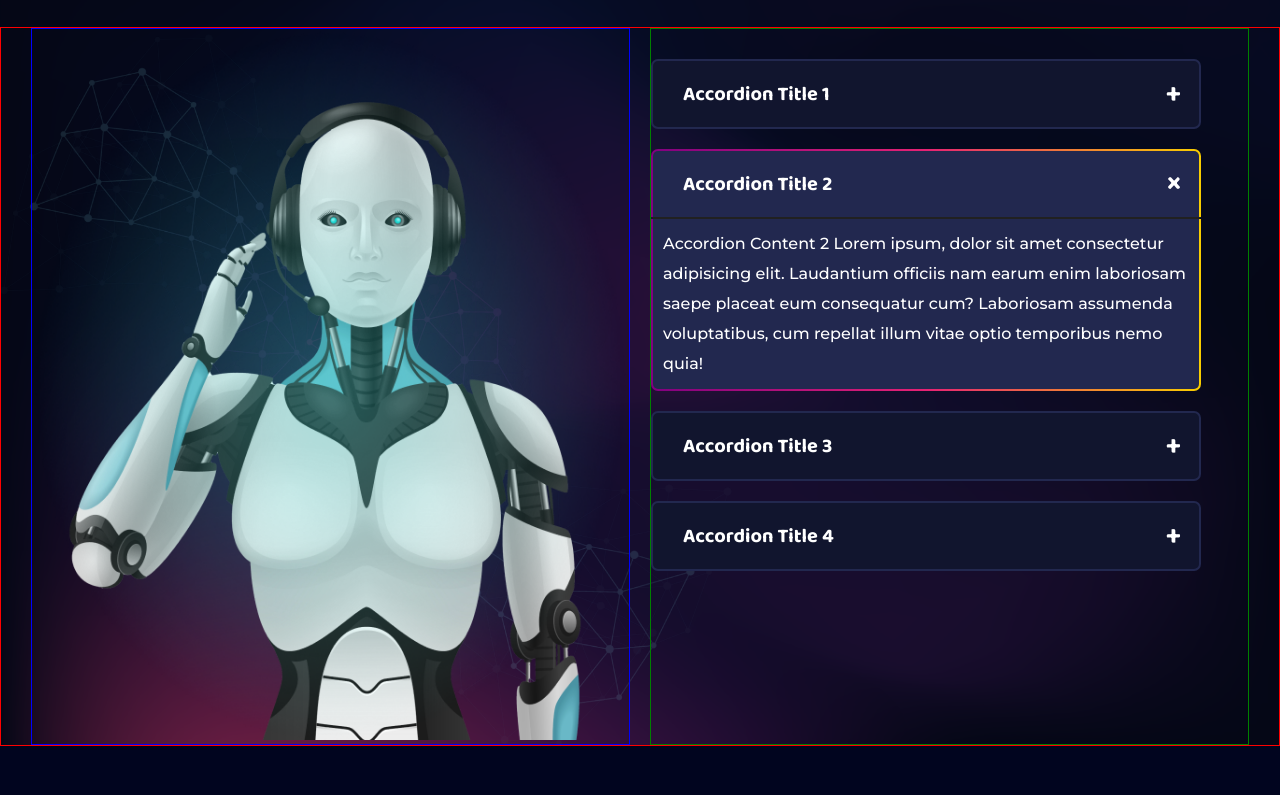
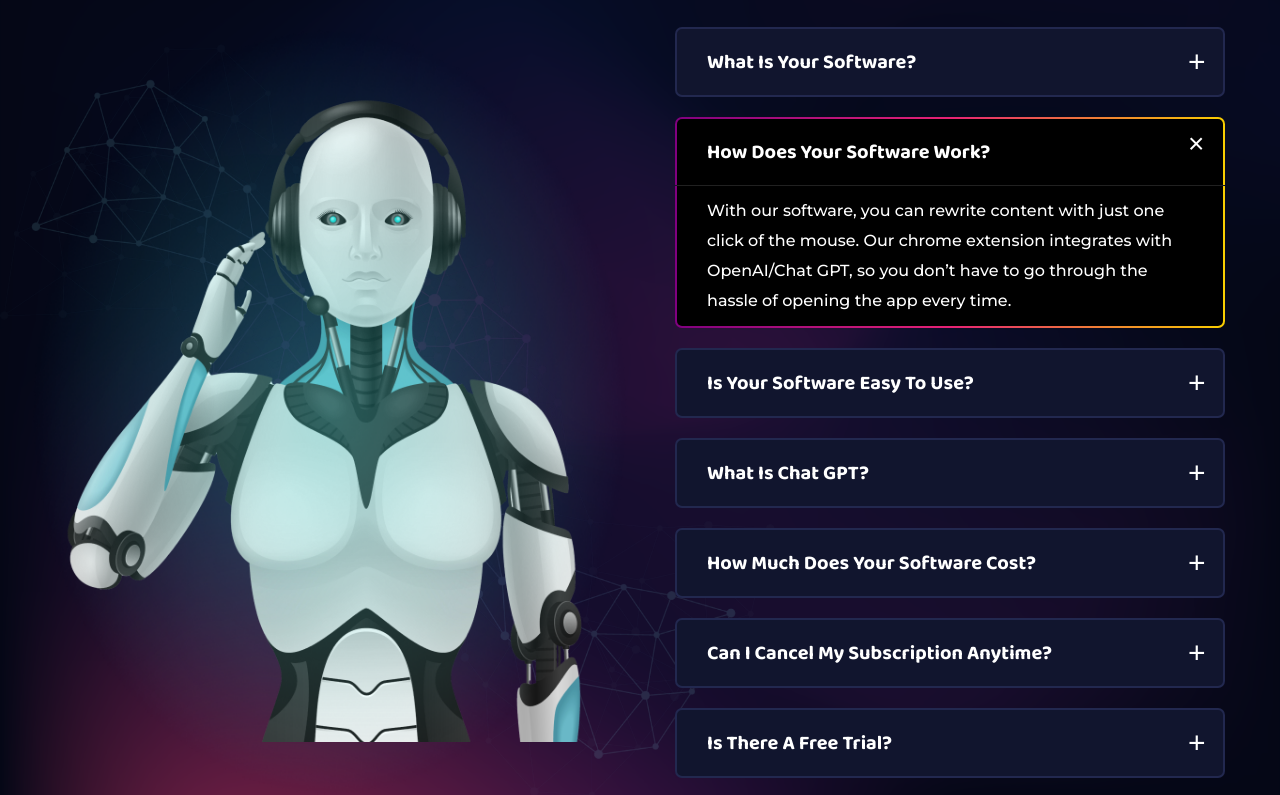
Before and after one commit to webfaisalbd/second_brain, a plain HTML site: page index.html in a window 1280 px wide. Shown: the part 3285-4080 px from the top of the page. Drawn offline with Linux system fonts and the light colour scheme; files whose address does not match are found by name.

Commit message:
accordion works on got-question section

```diff
--- a/index.html
+++ b/index.html
@@ -236,40 +236,37 @@
                     <div class="faq-container">
                         <div class="accordion">
                             <div class="accordion-item">
-                                <div class="accordion-title">Accordion Title 1</div>
-                                <div class="accordion-content">Accordion Content 1 Lorem ipsum dolor sit amet
-                                    consectetur adipisicing elit.
-                                    Hic
-                                    placeat maiores porro architecto repellendus? Numquam modi, voluptatibus laboriosam
-                                    cupiditate earum
-                                    nobis
-                                    accusamus quam temporibus deleniti vitae ipsam rem ratione assumenda.</div>
+                                <div class="accordion-title">What is your software?</div>
+                                <div class="accordion-content">Our software for a browser is a small software program that extends the functionality of a web browser. These extensions, also known as add-ons or plugins, are designed to customize and enhance the browsing experience by adding new features or modifying existing ones within the browser environment.</div>
                             </div>
                             <div class="accordion-item active">
-                                <div class="accordion-title">Accordion Title 2</div>
-                                <div class="accordion-content">Accordion Content 2 Lorem ipsum, dolor sit amet
-                                    consectetur adipisicing elit.
-                                    Laudantium officiis nam earum enim laboriosam saepe placeat eum consequatur cum?
-                                    Laboriosam assumenda
-                                    voluptatibus, cum repellat illum vitae optio temporibus nemo quia!</div>
+                                <div class="accordion-title">How does your software work?</div>
+                                <div class="accordion-content">With our software, you can rewrite content with just one
+                                    click of the mouse. Our chrome extension integrates with OpenAI/Chat GPT, so you
+                                    don’t have to go through the hassle of opening the app every time.</div>
                             </div>
                             <div class="accordion-item">
-                                <div class="accordion-title">Accordion Title 3</div>
-                                <div class="accordion-content">Accordion Content 3 Lorem ipsum dolor sit amet
-                                    consectetur adipisicing elit.
-                                    Provident ad cumque minima sed consequatur quod at? Laborum reprehenderit eos esse,
-                                    voluptatum vitae
-                                    ipsam?
-                                    Soluta quo et, cum consequatur maxime magnam!</div>
+                                <div class="accordion-title">Is your software easy to use?</div>
+                                <div class="accordion-content">Browser extension software is generally designed to be user-friendly and easy to use. Installing an extension usually involves a few clicks. Users can typically find and add extensions from their browser's extension store by clicking a button to install.</div>
                             </div>
                             <div class="accordion-item">
-                                <div class="accordion-title">Accordion Title 4</div>
-                                <div class="accordion-content">Accordion Content 4 Lorem ipsum dolor sit amet
-                                    consectetur adipisicing elit.
-                                    Provident ad cumque minima sed consequatur quod at? Laborum reprehenderit eos esse,
-                                    voluptatum vitae
-                                    ipsam?
-                                    Soluta quo et, cum consequatur maxime magnam!</div>
+                                <div class="accordion-title">What is Chat GPT?</div>
+                                <div class="accordion-content">ChatGPT is a conversational AI model developed by OpenAI. It's based on the GPT (Generative Pre-trained Transformer) architecture, specifically designed to understand and generate human-like text based on the input it receives.</div>
+                            </div>
+                            <div class="accordion-item">
+                                <div class="accordion-title">How much does your software cost?</div>
+                                <div class="accordion-content">The pricing model for browser extensions varies based on their complexity, the value they provide, ongoing support, and the target audience. Users can explore extension stores like the Chrome Web Store, Firefox Add-ons, or others to find a range of free and paid extensions.</div>
+                            </div>
+                            <div class="accordion-item">
+                                <div class="accordion-title">Can I cancel my subscription anytime?</div>
+                                <div class="accordion-content">The ability to cancel a subscription at any time after signing up for a service can depend on the specific service and the terms and conditions of the subscription.
+                                    Most of the cases, services may allow subscribers to cancel their subscriptions at any time with no penalties or fees.</div>
+                            </div>
+                            <div class="accordion-item">
+                                <div class="accordion-title">Is there a free trial?</div>
+                                <div class="accordion-content">Free trials typically grant access to all or most features of the extension for a set period, such as 7 days, 14 days, or a month.
+                                    You might be required to sign up or create an account to activate the free trial.
+                                    </div>
                             </div>
                         </div>
                     </div>
--- a/style/style.css
+++ b/style/style.css
@@ -288,6 +288,7 @@ p {
     display: grid;
     grid-template-columns: repeat(2, 1fr);
     gap: 40px;
+    justify-content: center;
 
     .content {
 
@@ -304,6 +305,7 @@ p {
             line-height: 30px;
             font-family: 'Montserrat', sans-serif;
             margin-bottom: 30px;
+            width: 100%;
         }
     }
 
@@ -463,7 +465,7 @@ p {
     padding-top: 5%;
     display: flex;
     align-items: center;
-    z-index: -1;
+    /* z-index: -1; */
 
     .got-question-bg {
         position: absolute;
@@ -525,7 +527,6 @@ p {
     }
 
     .item-box-container {
-        border: 1px solid red;
         margin-top: 30px;
         display: grid;
         padding: 0 30px;
@@ -533,7 +534,6 @@ p {
         gap: 20px;
 
         .robot {
-            border: 1px solid blue;
             position: relative;
 
             .img {
@@ -550,14 +550,14 @@ p {
         }
 
         .faq-container {
-            border: 1px solid green;
+            width: 100%;
 
-
-            /* .accordion {
+            .accordion {
                 margin-top: 30px;
                 font-family: Arial, Helvetica, sans-serif;
                 max-width: 550px;
                 width: 100%;
+                margin: auto;
             }
 
             .accordion-item {
@@ -587,9 +587,13 @@ p {
             .accordion-title::before {
                 content: '+';
                 position: absolute;
-                top: 18%;
+                top: 25%;
                 right: 20px;
-                font-size: 28px;
+                font-size: 30px;
+                font-weight: 400;
+                font-family: sans-serif;
+                height: 17px;
+                width: 17px;
             }
 
             .accordion-content {
@@ -602,7 +606,7 @@ p {
                 line-height: 30px;
 
                 display: none;
-                padding: 10px;
+                padding: 10px 30px;
                 background: #000;
             }
 
@@ -624,7 +628,7 @@ p {
                 border-top: 2px solid transparent;
                 border-left: 2px solid transparent;
                 border-right: 2px solid transparent;
-                background: linear-gradient(#22284F, #22284F) padding-box,
+                background: linear-gradient(#000, #000) padding-box,
                     linear-gradient(to right, #800080, #E62274, #F9CE00) border-box;
                 border-top-left-radius: 7px;
                 border-top-right-radius: 7px;
@@ -637,12 +641,12 @@ p {
                 border-bottom: 2px solid transparent;
                 border-left: 2px solid transparent;
                 border-right: 2px solid transparent;
-                background: linear-gradient(#22284F, #22284F) padding-box,
+                background: linear-gradient(#000, #000) padding-box,
                     linear-gradient(to right, #800080, #E62274, #F9CE00) border-box;
                 border-bottom-left-radius: 7px;
                 border-bottom-right-radius: 7px;
-                border-top: 2px solid #212121;
-            } */
+                border-top: 1px solid #212121;
+            }
         }
     }
 
@@ -652,103 +656,11 @@ p {
 }
 
 
-.accordion {
-    margin-top: 30px;
-    font-family: Arial, Helvetica, sans-serif;
-    max-width: 550px;
-    width: 100%;
-}
-
-.accordion-item {
-    margin-bottom: 20px;
-    position: relative;
-}
-
-.accordion-title {
-    color: #fff;
-    background-color: #11152E;
-    border-radius: 7px;
-    border: 2px solid #22284F;
-    padding: 17px 30px !important;
-    cursor: pointer;
-    padding: 10px;
-    transition: background-color 1s;
-
-    font-family: 'Baloo 2', sans-serif;
-    font-size: 20px;
-    line-height: normal;
-    text-transform: capitalize;
-
-
-}
-
-
-.accordion-title::before {
-    content: '+';
-    position: absolute;
-    top: 18%;
-    right: 20px;
-    font-size: 28px;
-}
-
-.accordion-content {
-    color: #FFF;
-
-    font-family: 'Montserrat', sans-serif;
-    font-size: 16px;
-    font-style: normal;
-    font-weight: 500;
-    line-height: 30px;
-
-    display: none;
-    padding: 10px;
-    background: #000;
-}
-
-.accordion-item.active .accordion-content {
-    display: block;
-}
-
-.accordion-item.active .accordion-title::before {
-    content: '\00d7';
-    position: absolute;
-    top: 5%;
-    right: 20px;
-    font-size: 28px;
-}
-
-.accordion-item.active .accordion-title {
-    border: 0;
-    border-radius: 0;
-    border-top: 2px solid transparent;
-    border-left: 2px solid transparent;
-    border-right: 2px solid transparent;
-    background: linear-gradient(#22284F, #22284F) padding-box,
-        linear-gradient(to right, #800080, #E62274, #F9CE00) border-box;
-    border-top-left-radius: 7px;
-    border-top-right-radius: 7px;
-}
-
-
-.accordion-item.active .accordion-content {
-    border: 0;
-    border-radius: 0;
-    border-bottom: 2px solid transparent;
-    border-left: 2px solid transparent;
-    border-right: 2px solid transparent;
-    background: linear-gradient(#22284F, #22284F) padding-box,
-        linear-gradient(to right, #800080, #E62274, #F9CE00) border-box;
-    border-bottom-left-radius: 7px;
-    border-bottom-right-radius: 7px;
-    border-top: 2px solid #212121;
-}
-
 @media (max-width: 890px) {
     .got-question-section-container {
         .got-question-section {
 
             .item-box-container {
-                border: 2px solid red;
                 display: grid;
                 grid-template-columns: repeat(1, 1fr);
                 justify-items: center;
@@ -847,15 +759,6 @@ p {
 
 }
 
-@media (max-width:768px) {
-    .smarter-work-section {
-        .card-box {
-            display: grid;
-            grid-template-columns: repeat(2, 1fr);
-            gap: 20px;
-        }
-    }
-}
 
 @media (max-width: 1000px) {
     .smarter-work-section-container {
@@ -867,6 +770,28 @@ p {
             .content-text {
                 width: 100%;
             }
+        }
+    }
+}
+
+
+@media (max-width:768px) {
+    .smarter-work-section {
+        .card-box {
+            display: grid;
+            grid-template-columns: repeat(2, 1fr);
+            gap: 20px;
+        }
+    }
+}
+
+
+@media (max-width:460px) {
+    .smarter-work-section {
+        .card-box {
+            display: grid;
+            grid-template-columns: repeat(1, 1fr);
+            gap: 20px;
         }
     }
 }
@@ -921,6 +846,10 @@ p {
     .about-us-section {
         display: grid;
         grid-template-columns: repeat(1, 1fr);
+
+        .content {
+            padding: 0 15px;
+        }
     }
 }
 
```
